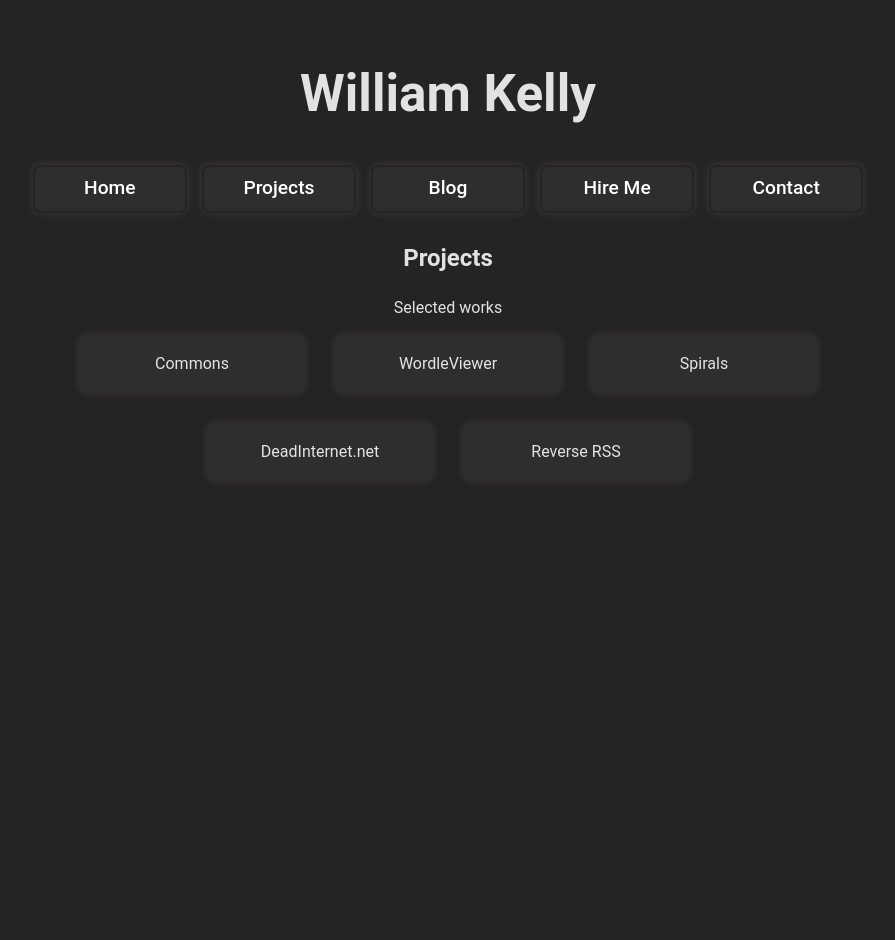
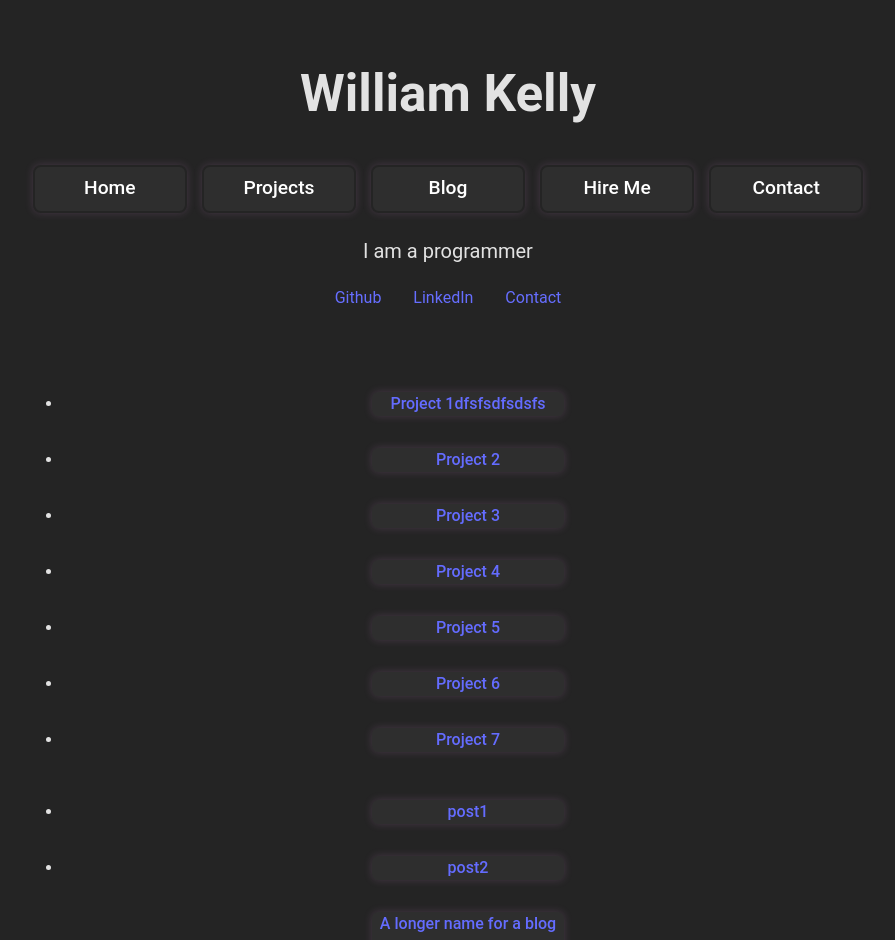
Before and after one commit to cnqso/cnqso.github.io, a React (Vite) app: page / in a window 1280 px wide. Shown: the top 940 px of the page, without its empty margins (192-1087 px from the left). Before the commit the page ends 800 px from the top, so only its background shows below. Built offline with nearby package versions, Linux system fonts and the light colour scheme; the HTML template or start-up script is replaced by a standard one.

Commit message:
Homepage logic and misc changes

```diff
--- a/src/App.tsx
+++ b/src/App.tsx
@@ -9,8 +9,9 @@ import Projects from "./pages/Projects";
 import Blog from "./pages/Blog";
 import HireMe from "./pages/HireMe";
 import Contact from "./pages/previews/Contact"
-import { BrowserRouter as Router } from "react-router-dom";
+import { useLocation, BrowserRouter as Router } from "react-router-dom";
 import {MainRoutes} from "./Routes";
+import { motion } from "framer-motion";
 import "./App.css";
 
 export type PageContextType = "Home" | "Projects" | "Blog" | "Hire Me" | "Contact";
@@ -20,7 +21,6 @@ export const PageContext = createContext<PageContextType>("Home");
 
 function App() {
 
-	const [selected, setSelected] = useState<PageContextType>("Home");
 
 	//React router might be needed
 
@@ -33,6 +33,7 @@ function App() {
 		<div className='App'>
 		<Router>
 			<NavBar />
+
 			<MainRoutes/>
 
 		</Router>
--- a/src/index.css
+++ b/src/index.css
@@ -38,7 +38,7 @@ h1 {
 button {
   border-radius: 8px;
   border: 1px solid transparent;
-  padding: 0.6em 1.2em;
+  padding: 0.3em 0.8em;
   font-size: 1em;
   font-weight: 500;
   font-family: inherit;
--- a/src/pages/Blog.tsx
+++ b/src/pages/Blog.tsx
@@ -12,6 +12,20 @@ import useMediaQuery from "@mui/material/useMediaQuery";
 // BlogHome is a list of all posts followed by an infinite scroll of posts.
 // These might be best as snippets. Maybe show top comments
 // BlogPost is a single post with comments and a comment box. Sidebar with list of posts
+
+const datedPosts: any = {};
+	for (let i = 0; i < BlogPosts.length; i++) {
+		const yyyy_mm = BlogPosts[i].date.toLocaleString("default", {
+			month: "short",
+			year: "numeric",
+		});
+		if (datedPosts[yyyy_mm] === undefined) {
+			datedPosts[yyyy_mm] = [BlogPosts[i]];
+		} else {
+			datedPosts[yyyy_mm].push(BlogPosts[i]);
+		}
+	}
+
 
 function BlogHome() {
 	return <h1>Blog</h1>;
@@ -38,18 +52,8 @@ function BlogNav() {
 	const navCss: "blogNavPost" | "blogNavHome" = location !== undefined ? "blogNavPost" : "blogNavHome";
 
 	//Sort posts into month cohorts
-	const datedPosts: any = {};
-	for (let i = 0; i < BlogPosts.length; i++) {
-		const yyyy_mm = BlogPosts[i].date.toLocaleString("default", {
-			month: "short",
-			year: "numeric",
-		});
-		if (datedPosts[yyyy_mm] === undefined) {
-			datedPosts[yyyy_mm] = [BlogPosts[i]];
-		} else {
-			datedPosts[yyyy_mm].push(BlogPosts[i]);
-		}
-	}
+
+
 
 	// Create the HTML for each month cohort
 	const monthBlocks = [];
@@ -123,3 +127,4 @@ function Blog() {
 }
 
 export default Blog;
+export {datedPosts};
--- a/src/pages/HireMe.tsx
+++ b/src/pages/HireMe.tsx
@@ -41,7 +41,7 @@ function Skills() {
 }
 
 function HireMe() {
-	const [count, setCount] = useState(0);
+
 
 	return (
 		<div className='container HireMe'>
--- a/src/pages/Home.tsx
+++ b/src/pages/Home.tsx
@@ -5,24 +5,53 @@ import BlogPreview from "./previews/BlogPreview";
 import Contact from "./previews/Contact";
 import HireMePreview from "./previews/HireMePreview";
 import { motion } from "framer-motion";
+import { Link } from "react-router-dom";
 import "./styles/Home.css";
-
+import {projectObject} from "./Projects";
+import { datedPosts } from "./Blog";
+import {BlogPosts} from "./BlogPosts";
+import type {BlogPost} from "./BlogPosts";
 import NavButton from "../components/NavButton";
 
 function Home() {
 
-// Intro blurb (I'm a programmer bla bla bla)
-// Links (maybe all of this can be shared with Hire Me, make it stay in place on that change)
+	const projectKeys = Object.keys(projectObject);
+	const sortedBlog = 	BlogPosts.sort(function (a: BlogPost, b: BlogPost) {
+		return b.date.getTime() - a.date.getTime();
+	});
+	// Intro blurb (I'm a programmer bla bla bla)
+	// Links (maybe all of this can be shared with Hire Me, make it stay in place on that change)
 
-// Projects - basic list
-// Blog - basic list
-
+	// Projects - basic list
+	// Blog - basic list
 
 	return (
-		<div className="container Home">
-			<div></div>
+		<div className='container Home'>
+			<div className='blurb'>I am a programmer </div>
 
-			<ProjectsPreview />
+			<div className='resumeLinks'>
+				<span className='resumeLink'>Github</span>
+				<span className='resumeLink'>LinkedIn</span>
+				<span className='resumeLink'>Contact</span>
+			</div>
+			<hr />
+
+			<ul className='ProjectsPreview'>
+				{projectKeys.map((key: string) => {
+					return <li><Link to={projectObject[key].blogLink} className='card' style={{padding:0}}>
+					{projectObject[key].title}
+			   </Link></li>
+				})}
+			</ul>
+			<ul className='ProjectsPreview'>
+				{sortedBlog.map((post: BlogPost) => {
+					console.log(post.path)
+					return <li><Link to={post.path} className='card' style={{padding:0}}>
+					{post.title}
+			   </Link></li>
+				})}
+			</ul>
+
 		</div>
 	);
 }
--- a/src/pages/Projects.tsx
+++ b/src/pages/Projects.tsx
@@ -40,7 +40,7 @@ interface Project {
 interface projectData {
 	[key: string]: Project;
 }
-const projects: projectData = {
+export const projectObject: projectData = {
 	Project1: {
 		title: "Project 1dfsfsdfsdsfs",
 		number: 1,
@@ -173,7 +173,7 @@ function SortBox({
 
 	return (
 		<>
-			<button onClick={showButton}>Filter projects</button>
+			<button onClick={showButton}>Filter and Sort</button>
 
 			<Collapse in={show} timeout='auto' unmountOnExit>
 			<div className='sortBox'>
@@ -235,7 +235,7 @@ function ProjectCard({
 }) {
 	const [show, setShow] = useState(true);
 	const [description, setDescription] = useState(false);
-	const project = projects[projectName];
+	const project = projectObject[projectName];
 	const itemNumber = project.number;
 	const widths = ["thin", "normal", "wide"];
 	const className = `projectCard ${widths[size]}`;
@@ -347,14 +347,14 @@ function Projects() {
 			selected === item ? setSelected(0) : setSelected(item);
 		}
 	}
-	const allTitles = Object.keys(projects);
+	const allTitles = Object.keys(projectObject);
 	let titles: string[] = [];
 
 	if (filter.length === 0) {
 		titles = allTitles;
 	} else {
 		titles = allTitles.filter((title) => {
-			const project = projects[title];
+			const project = projectObject[title];
 			const technologies = project.technologies;
 			for (let i = 0; i < filter.length; i++) {
 				if (!technologies.includes(filter[i])) {
@@ -366,8 +366,8 @@ function Projects() {
 	}
 
 	titles.sort((a: string, b: string): number => {
-		const projectA = projects[a];
-		const projectB = projects[b];
+		const projectA = projectObject[a];
+		const projectB = projectObject[b];
 		if (sort === "New") {
 			return projectB.number - projectA.number;
 		} else if (sort === "Old") {
```
